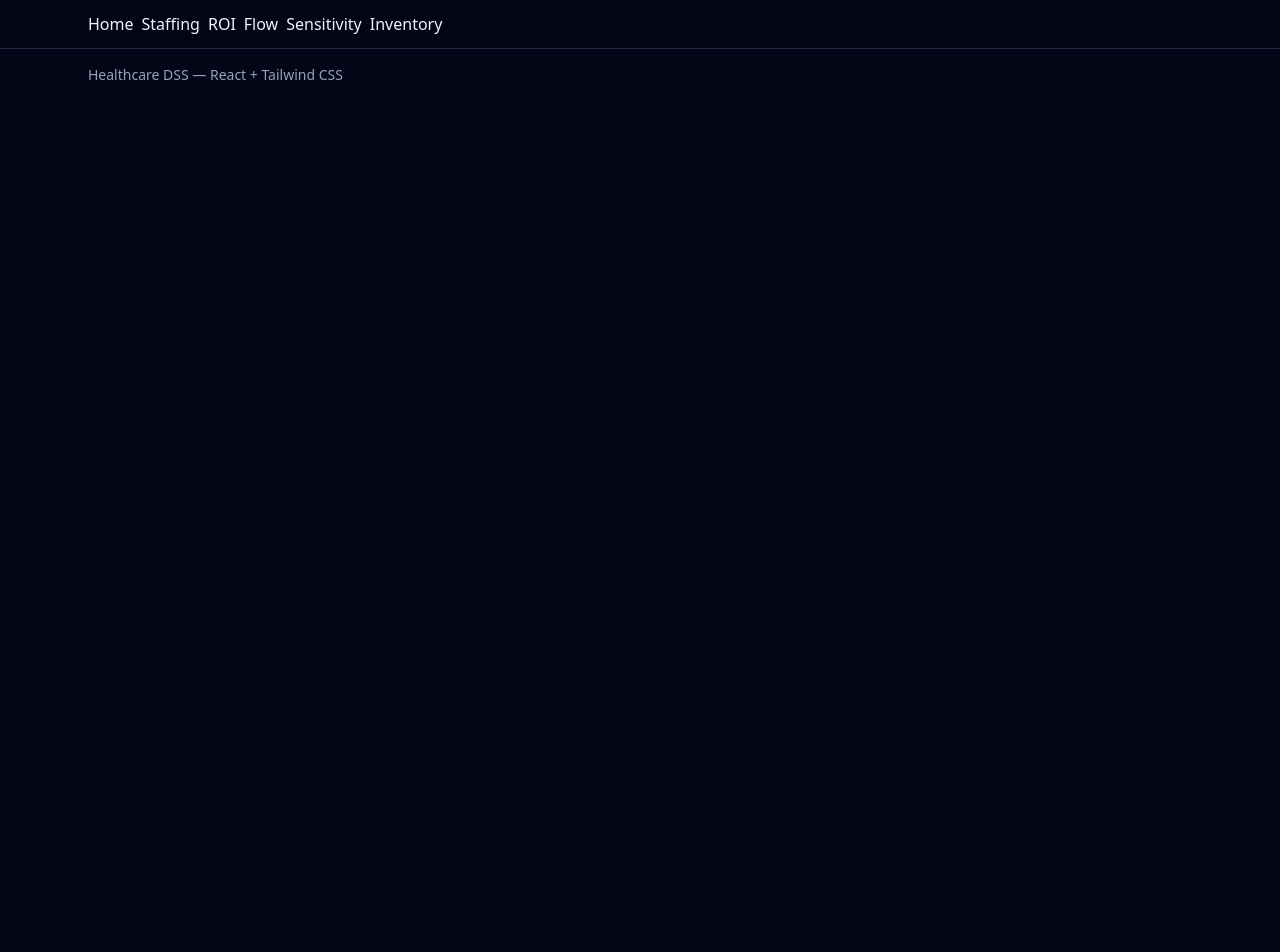
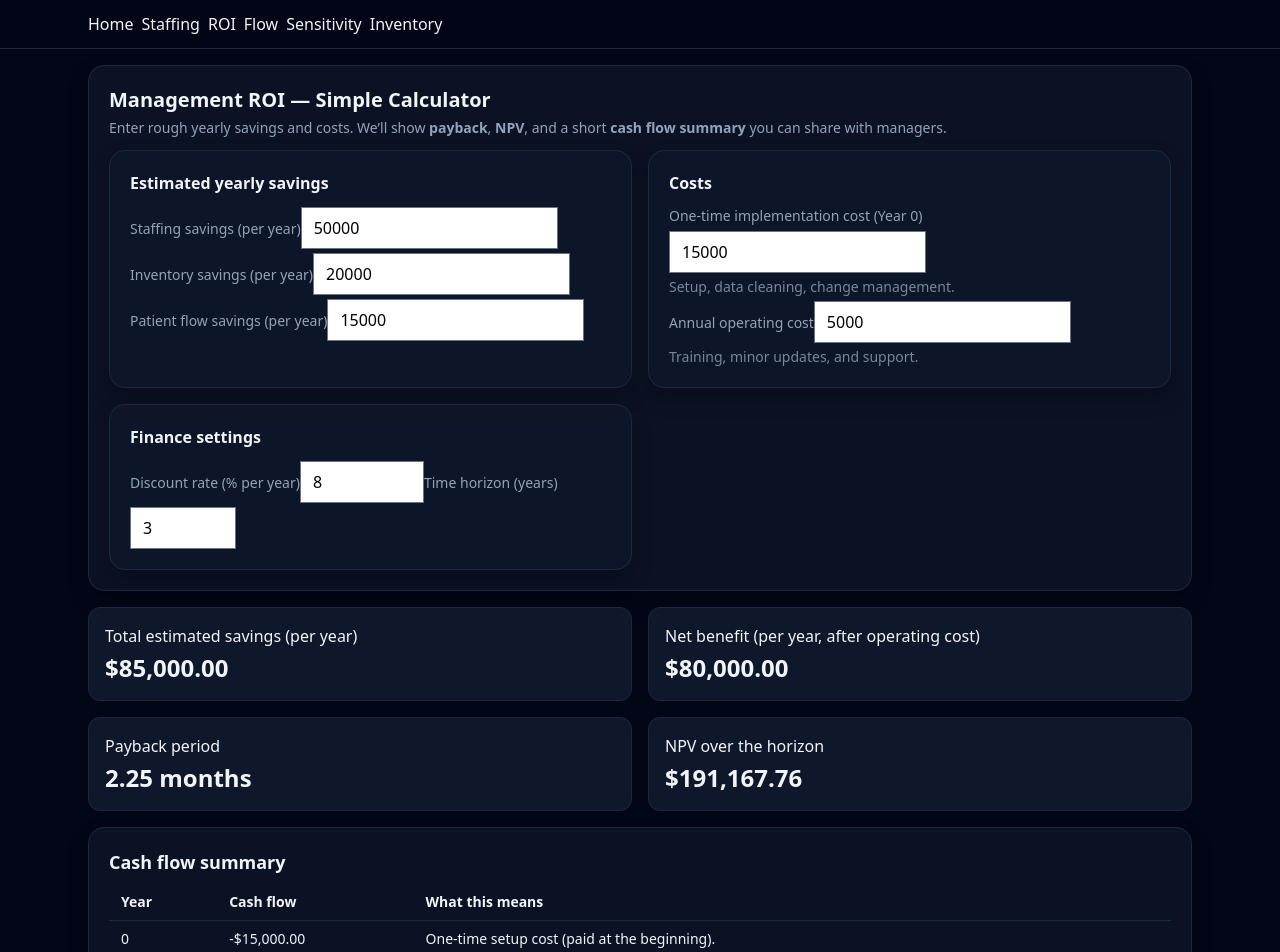
Before and after one commit to batthgurnoor/HealthcareDSS, a React (Vite) app: page /roi in a window 1280 px wide. Shown: the top 952 px of the page. Before the commit the page ends 800 px from the top, so only its background shows below. Built offline with nearby package versions, Linux system fonts and the light colour scheme.

Commit message:
Added a ROI page which let's you enter yearly savings and costs, then shows payback, NPV, and a simple cash-flow table.

```diff
--- a/src/pages/ROI.jsx
+++ b/src/pages/ROI.jsx
@@ -1,9 +1,201 @@
-import React from 'react'
+
+import { useMemo, useState } from "react";
+import { computeRoiSummary } from "../models/roi";
+
+const money = new Intl.NumberFormat("en-US", { style: "currency", currency: "USD" });
+const num = new Intl.NumberFormat("en-US", { maximumFractionDigits: 2 });
 
 export default function ROI() {
+  // Plain-English inputs
+  const [staffingSavingsPerYear, setStaffingSavingsPerYear] = useState(50000);
+  const [inventorySavingsPerYear, setInventorySavingsPerYear] = useState(20000);
+  const [flowSavingsPerYear, setFlowSavingsPerYear] = useState(15000);
+
+  const [oneTimeImplementationCost, setOneTimeImplementationCost] = useState(15000);
+  const [annualOperatingCost, setAnnualOperatingCost] = useState(5000);
+
+  const [discountRatePercent, setDiscountRatePercent] = useState(8);
+  const [years, setYears] = useState(3);
+
+  const summary = useMemo(
+    () =>
+      computeRoiSummary({
+        staffingSavingsPerYear,
+        inventorySavingsPerYear,
+        flowSavingsPerYear,
+        oneTimeImplementationCost,
+        annualOperatingCost,
+        discountRatePercent,
+        years,
+      }),
+    [
+      staffingSavingsPerYear,
+      inventorySavingsPerYear,
+      flowSavingsPerYear,
+      oneTimeImplementationCost,
+      annualOperatingCost,
+      discountRatePercent,
+      years,
+    ]
+  );
+
   return (
-    <div>
+    <div className="mt-4 space-y-4">
+      <div className="card">
+        <h2 className="text-xl font-semibold">Management ROI — Simple Calculator</h2>
+        <p className="small mt-1 ">
+          Enter rough yearly savings and costs. We’ll show <b>payback</b>, <b>NPV</b>, and a short
+          <b> cash flow summary</b> you can share with managers.
+        </p>
 
+        <div className="row mt-3">
+          {/* Savings */}
+          <div className="card">
+            <h3 className="font-semibold mb-2">Estimated yearly savings</h3>
+
+            <label className="small">Staffing savings (per year)</label>
+            <input
+              className="mt-1 text-black"
+              type="number"
+              min="0"
+              step="100"
+              value={staffingSavingsPerYear}
+              onChange={(e) => setStaffingSavingsPerYear(Number(e.target.value))}
+            />
+            <p></p>
+
+            <label className="small mt-3">Inventory savings (per year)</label>
+            <input
+              className="mt-1 text-black"
+              type="number"
+              min="0"
+              step="100"
+              value={inventorySavingsPerYear}
+              onChange={(e) => setInventorySavingsPerYear(Number(e.target.value))}
+            />
+            <p></p>
+
+            <label className="small mt-3">Patient flow savings (per year)</label>
+            <input
+              className="mt-1 text-black"
+              type="number"
+              min="0"
+              step="100"
+              value={flowSavingsPerYear}
+              onChange={(e) => setFlowSavingsPerYear(Number(e.target.value))}
+            />
+            <p></p>
+          </div>
+
+          {/* Costs */}
+          <div className="card">
+            <h3 className="font-semibold mb-2">Costs</h3>
+
+            <label className="small">One-time implementation cost (Year 0)</label>
+            <input
+              className="mt-1 text-black"
+              type="number"
+              min="0"
+              step="100"
+              value={oneTimeImplementationCost}
+              onChange={(e) => setOneTimeImplementationCost(Number(e.target.value))}
+            />
+            <p className="small opacity-80 mt-1 ">Setup, data cleaning, change management.</p>
+
+            <label className="small mt-3">Annual operating cost</label>
+            <input
+              className="mt-1 text-black"
+              type="number"
+              min="0"
+              step="100"
+              value={annualOperatingCost}
+              onChange={(e) => setAnnualOperatingCost(Number(e.target.value))}
+            />
+            <p className="small opacity-80 mt-1 ">Training, minor updates, and support.</p>
+          </div>
+
+          {/* Finance settings */}
+          <div className="card">
+            <h3 className="font-semibold mb-2">Finance settings</h3>
+
+            <label className="small">Discount rate (% per year)</label>
+            <input
+              className="mt-1 text-black"
+              type="number"
+              min="0"
+              max="50"
+              step="0.5"
+              value={discountRatePercent}
+              onChange={(e) => setDiscountRatePercent(Number(e.target.value))}
+            />
+
+            <label className="small mt-3">Time horizon (years)</label>
+            <input
+              className="mt-1 text-black"
+              type="number"
+              min="1"
+              max="10"
+              step="1"
+              value={years}
+              onChange={(e) => setYears(Number(e.target.value))}
+            />
+          </div>
+        </div>
+      </div>
+
+      {/* Key figures */}
+      <div className="row">
+        <div className="metric" title="Total estimated yearly savings before costs">
+          <span>Total estimated savings (per year)</span>
+          <b>{money.format(summary.annualSavings)}</b>
+        </div>
+        <div className="metric" title="Savings minus annual operating cost">
+          <span>Net benefit (per year, after operating cost)</span>
+          <b>{money.format(summary.annualNet)}</b>
+        </div>
+        <div className="metric" title="How long to earn back the one-time cost using monthly net benefit">
+          <span>Payback period</span>
+          <b>
+            {Number.isFinite(summary.paybackMonths)
+              ? `${num.format(summary.paybackMonths)} months`
+              : "No payback (net ≤ 0)"}
+          </b>
+        </div>
+        <div className="metric" title="NPV of Year 0 + yearly net benefits">
+          <span>NPV over the horizon</span>
+          <b>{money.format(summary.npv)}</b>
+        </div>
+      </div>
+
+      {/* Cash flow table */}
+      <div className="card">
+        <h3 className="text-lg font-semibold mb-2">Cash flow summary</h3>
+        <table className="tbl">
+          <thead>
+            <tr>
+              <th>Year</th>
+              <th>Cash flow</th>
+              <th>What this means</th>
+            </tr>
+          </thead>
+          <tbody>
+            {summary.cashflows.map((cf, i) => (
+              <tr key={i}>
+                <td>{cf.year}</td>
+                <td>{money.format(cf.amount)}</td>
+                <td>
+                  {cf.year === 0
+                    ? "One-time setup cost (paid at the beginning)."
+                    : "Net benefit for the year (savings minus operating cost)."}
+                </td>
+              </tr>
+            ))}
+          </tbody>
+        </table>
+        <p className="small mt-2">
+          Notes: NPV discounts future years by your chosen rate. Payback divides the one-time cost by the monthly net benefit.
+        </p>
+      </div>
     </div>
-  )
+  );
 }
```
